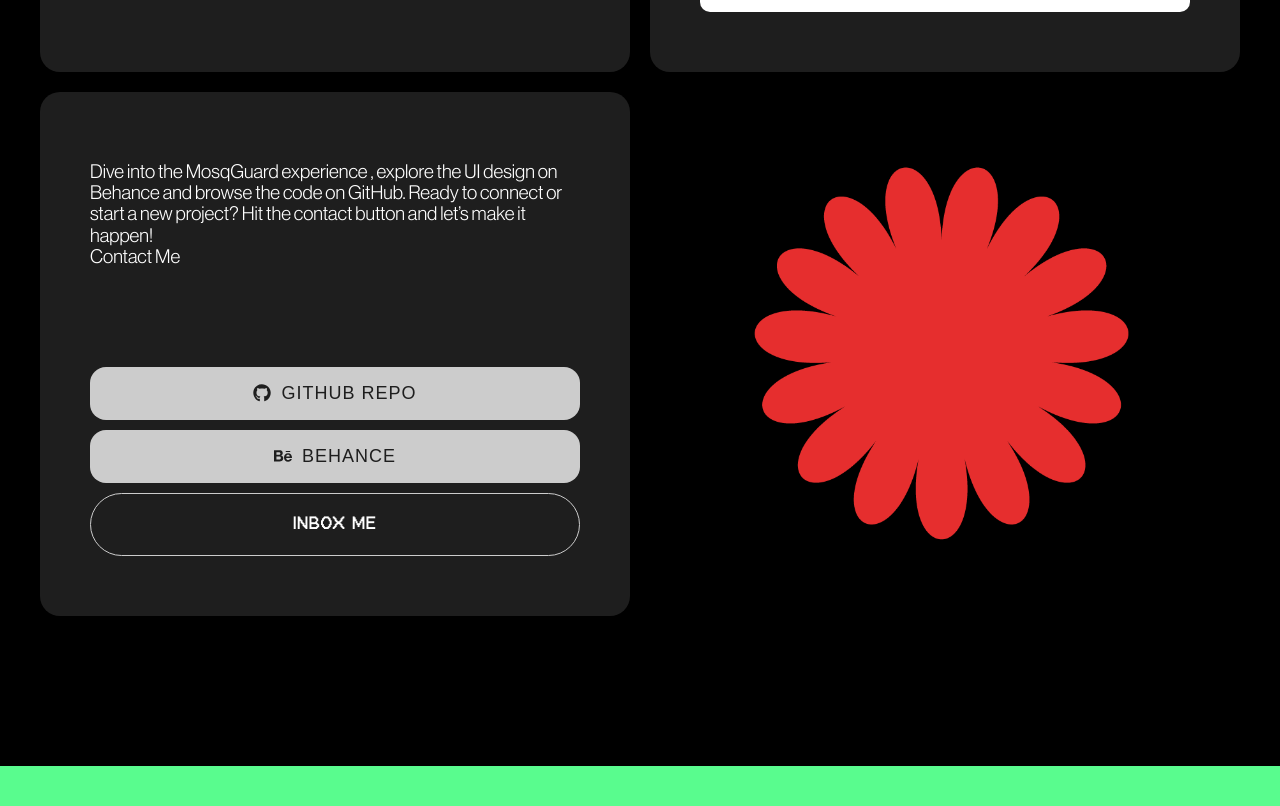
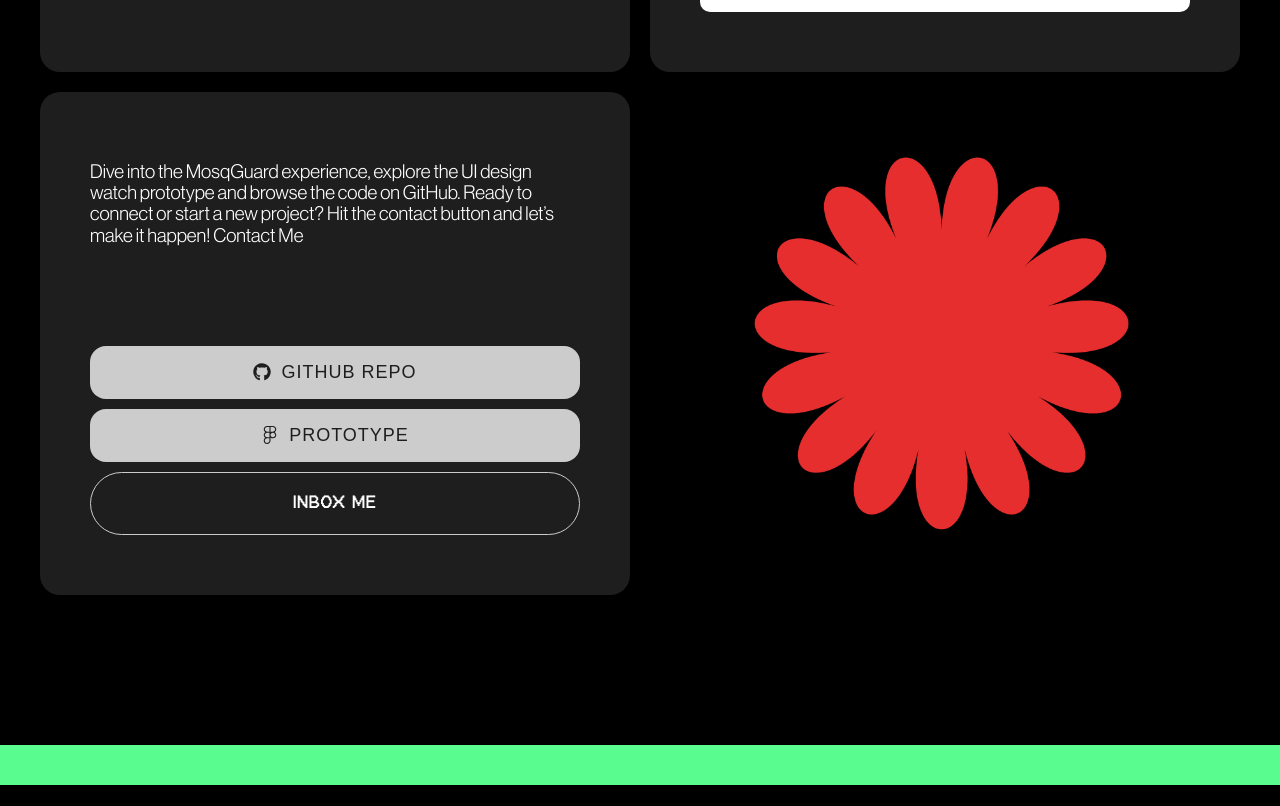
Before and after one commit to Manuri-Rasara/pixelportfolio, a React (Create React App) app: page /proof/mosqguard in a window 1280 px wide. Shown: the part 1479-2285 px from the top of the page. After the commit the page ends 2264 px from the top, so only its background shows below. Built offline with nearby package versions, Linux system fonts and the light colour scheme.

Commit message:
behance links to prototype link conver to increase usability

```diff
--- a/public/index.html
+++ b/public/index.html
@@ -4,7 +4,7 @@
 
     <!-- Open Graph (for Facebook, LinkedIn, etc.) -->
     <meta property="og:title" content="Manuri" />
-    <meta property="og:description" content="Hey,Let’s make something awesome 🔥" />
+    <meta property="og:description" content="Hey,Let’s make something awesome!✌🏼" />
     <meta property="og:image" content="./icon.png" />
     <meta property="og:url" content="https://manuri.vercel.app" />
     <meta property="og:type" content="website" />
--- a/src/Components/Pages/Proof01.jsx
+++ b/src/Components/Pages/Proof01.jsx
@@ -1,6 +1,6 @@
 import React from 'react';
 import './Proof01.css';
-import { FaGithub, FaBehance } from 'react-icons/fa';
+import { FaGithub, FaBehance, FaFigma } from 'react-icons/fa';
 import proof01 from "../assets/images/proof01_moquguard.webp";
 import flower from "../assets/images/s1.png";
 import { useEffect } from 'react';
@@ -50,10 +50,10 @@ export default function Proof01() {
               <img src={flower} alt="Flower" />
             </div>
             <div className="contact-box">
-              <p>Dive into the MosqGuard experience , explore the UI design on Behance and browse the code on GitHub.
-                Ready to connect or start a new project? Hit the contact button and let’s make it happen!<br />Contact Me</p>
+              <p>Dive into the MosqGuard experience, explore the UI design watch prototype and browse the code on GitHub.
+Ready to connect or start a new project? Hit the contact button and let’s make it happen! Contact Me</p>
               <button onClick={() => window.open("https://github.com/thanujaDev26/MOSQGUARD#", "_blank")} className="btn-light allbtns"><FaGithub /> Github Repo</button>
-              <button className="btn-light allbtns"><FaBehance /> Behance</button>
+              <button onClick={() => window.open("https://www.figma.com/proto/eyxyX9yo7VcOnYU9XKlTIc/Mosqguard?node-id=1-2&t=Qh565fy3pySu4g4H-1", "_blank")} className="btn-light allbtns"><FaFigma /> Prototype</button>
               <button onClick={() => {window.location.href = "mailto:manurirasara812@gmail.com";}} className="btn-dark allbtns">Inbox Me</button>
             </div>
           </div>
--- a/src/Components/Pages/Proof02.jsx
+++ b/src/Components/Pages/Proof02.jsx
@@ -1,6 +1,6 @@
 import React from 'react';
 import './Proof02.css';
-import { FaGithub, FaBehance } from 'react-icons/fa';
+import { FaGithub, FaBehance, FaFigma } from 'react-icons/fa';
 import proof01 from "../assets/images/proof02_johndoe_portfolio.webp";
 import flower from "../assets/images/s1.png";
 import { useEffect } from 'react';
@@ -48,9 +48,9 @@ export default function Proof01() {
               <img src={flower} alt="Flower" />
             </div>
             <div className="contact-box">
-              <p>Peek my above project on Behance and drop me a message anytime , let’s create something awesome together!</p>
+              <p>Peek at my project prototype above and drop me a message anytime. Let’s create something awesome together! Watch prototype.</p>
 
-              <button onClick={() => window.open("https://www.behance.net/gallery/215032017/PORTFOLIO-UIUX-DESIGN", "_blank")} className="btn-light allbtns"><FaBehance /> Behance</button>
+              <button onClick={() => window.open("https://www.figma.com/proto/6wuv8YBccl5kDRHHg9x3zv/john_doe_portfolio?node-id=0-1&t=MFsTuXJKfVK5t4XL-1", "_blank")} className="btn-light allbtns"><FaFigma /> Prototype</button>
               <button onClick={() => {window.location.href = "mailto:manurirasara812@gmail.com";}} className="btn-dark allbtns">Inbox Me</button>
             </div>
           </div>
--- a/src/Components/Pages/Proof03.jsx
+++ b/src/Components/Pages/Proof03.jsx
@@ -1,6 +1,6 @@
 import React from 'react';
 import './Proof03.css';
-import { FaGithub, FaBehance } from 'react-icons/fa';
+import { FaGithub, FaBehance, FaFigma } from 'react-icons/fa';
 import proof01 from "../assets/images/proof03_orange_companywebsite.webp";
 import flower from "../assets/images/s1.png";
 import { useEffect } from 'react';
@@ -53,9 +53,9 @@ export default function Proof01() {
               <img src={flower} alt="Flower" />
             </div>
             <div className="contact-box">
-              <p>Explore my project above on Behance and feel free to inbox me! I’m excited to connect and collaborate!</p>
+              <p>Explore my project above on prototype and feel free to inbox me! I’m excited to connect and collaborate! Watch prototype.</p>
 
-              <button onClick={() => window.open("https://www.behance.net/gallery/215616801/UIUX-DESIGN", "_blank")} className="btn-light allbtns" ><FaBehance /> Behance</button>
+              <button onClick={() => window.open("https://www.figma.com/proto/tPJpj68ZcrLAxwEqJ3FTfP/Company_website_Orange?node-id=0-1&t=8SqE7khpovFtrI2i-1", "_blank")} className="btn-light allbtns"><FaFigma/>Prototype</button>
               <button onClick={() => {window.location.href = "mailto:manurirasara812@gmail.com";}} className="btn-dark allbtns">Inbox Me</button>
             </div>
           </div>
--- a/src/Components/Pages/Proof04.jsx
+++ b/src/Components/Pages/Proof04.jsx
@@ -4,6 +4,7 @@ import { FaGithub, FaBehance } from 'react-icons/fa';
 import proof01 from "../assets/images/proof04_fooddelivery_app.webp";
 import flower from "../assets/images/s1.png";
 import { useEffect } from 'react';
+import { FaFigma } from 'react-icons/fa6';
 
 export default function Proof01() {
 
@@ -53,9 +54,9 @@ export default function Proof01() {
               <img src={flower} alt="Flower" />
             </div>
             <div className="contact-box">
-              <p>Loved what you saw above? Dive into the full project on Behance and if it sparks something, just inbox me!</p>
+              <p>Loved what you saw above? Watch the prototype and if it sparks something, just inbox me!</p>
 
-              <button onClick={() => window.open("https://www.behance.net/gallery/214803811/UIUX-DESIGN-FOOD-DELIVERY-APP", "_blank")} className="btn-light allbtns"><FaBehance /> Behance</button>
+              <button onClick={() => window.open("https://www.figma.com/proto/0wsQCpBHfyo2AhkDijzLpf/FastGrab?node-id=59-518&t=YGPhfthMStHTyN14-1", "_blank")} className="btn-light allbtns"><FaFigma/> Prototype</button>
              <button onClick={() => {window.location.href = "mailto:manurirasara812@gmail.com";}} className="btn-dark allbtns">Inbox Me</button>
             </div>
           </div>
--- a/src/Components/Pages/Proof05.jsx
+++ b/src/Components/Pages/Proof05.jsx
@@ -1,6 +1,6 @@
 import React from 'react';
 import './Proof05.css';
-import { FaGithub, FaBehance } from 'react-icons/fa';
+import { FaGithub, FaBehance, FaFigma } from 'react-icons/fa';
 import proof01 from "../assets/images/proof05_companywebsite_ui_blue.webp";
 import flower from "../assets/images/s1.png";
 import { useEffect } from 'react';
@@ -55,9 +55,9 @@ export default function Proof01() {
               <img src={flower} alt="Flower" />
             </div>
             <div className="contact-box">
-              <p>Catch the full vibe of my above project on Behance and if you’re feeling inspired, hit that inbox button!</p>
+              <p>Catch the full vibe of my project , watch the prototype and if you’re feeling inspired, hit that inbox button!</p>
 
-              <button onClick={() => window.open("https://www.behance.net/gallery/215658395/UI-UX-DESIGN", "_blank")} className="btn-light allbtns"><FaBehance /> Behance</button>
+              <button onClick={() => window.open("https://www.figma.com/proto/3PYbpGsQISfs2Ui1uPdA8o/Untitled?node-id=31-2344&t=jJwEusgNTTNL5BWl-1", "_blank")} className="btn-light allbtns"><FaFigma /> Prototype</button>
               <button onClick={() => {window.location.href = "mailto:manurirasara812@gmail.com";}} className="btn-dark allbtns">Inbox Me</button>
             </div>
           </div>
```
